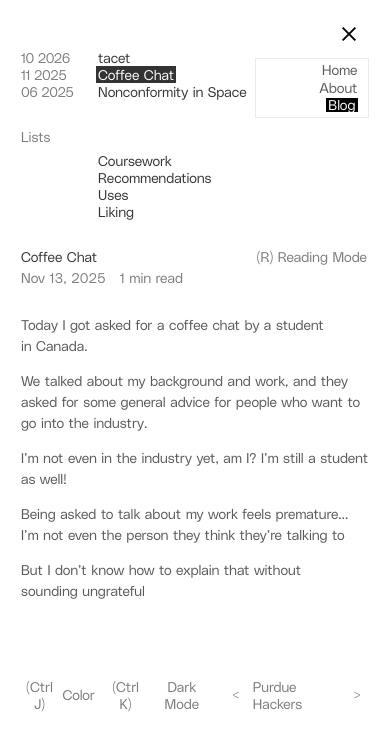
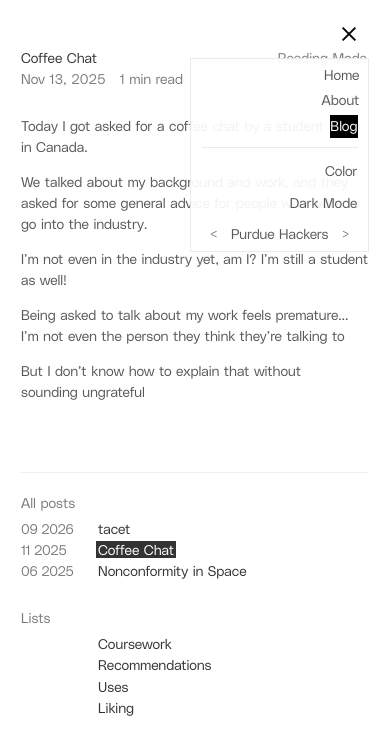
Before and after one commit to jaddenki/jadden, an Astro site: page /blog/coffee-chat in a window 390 px wide. Both pictures are taken after a click on the button "Menu". Built offline with nearby package versions, Linux system fonts and the light colour scheme; Astro itself is replaced by a stand-in of ours.

Commit message:
Mobile: footer controls in the menu, post-first blog, touch tweaks
- Color, theme, and webring move into the hamburger menu on mobile
- Theme and color toggles work from multiple places on a page
- Blog on mobile shows the post first, then All posts
- Hide keyboard shortcut hints and reading-mode fading on touch screens
- tacet dated September 2026; @igarakii hit 40k in its first few months

```diff
--- /dev/null
+++ b/src/components/AccentToggle.astro
@@ -0,0 +1,9 @@
+---
+---
+<button type="button" class="theme-toggle js-accent-toggle"><span class="accent-shortcut">(⌘J)</span>&nbsp;Color</button>
+<script>
+	for (const btn of document.querySelectorAll<HTMLButtonElement>('.js-accent-toggle')) {
+		if (!/Mac|iPhone|iPad/.test(navigator.platform)) btn.querySelector('.accent-shortcut')!.textContent = '(Ctrl J)';
+		btn.addEventListener('click', () => (window as Window & { toggleAccent?: () => void }).toggleAccent?.());
+	}
+</script>
--- a/src/components/BlogLayout.astro
+++ b/src/components/BlogLayout.astro
@@ -51,6 +51,7 @@ let order = 0;
 		<CornerNav current="blog" />
 		<main class="homepage-container blog-layout">
 			<nav class="blog-index" aria-label="Posts">
+				<p class="blog-index-label blog-index-mobile-label">All posts</p>
 				{
 					sections.map((section) => (
 						<div class="blog-index-section">
--- a/src/components/CornerNav.astro
+++ b/src/components/CornerNav.astro
@@ -1,4 +1,8 @@
 ---
+import AccentToggle from "./AccentToggle.astro";
+import ThemeToggle from "./ThemeToggle.astro";
+import WebringNav from "./WebringNav.astro";
+
 type NavKey = "home" | "about" | "blog";
 
 interface Props {
@@ -42,6 +46,11 @@ const links: { key: NavKey; label: string; href: string }[] = [
 				),
 			)
 		}
+		<div class="corner-nav-extras">
+			<AccentToggle />
+			<ThemeToggle />
+			<WebringNav />
+		</div>
 	</div>
 </nav>
 
--- a/src/components/SiteFooter.astro
+++ b/src/components/SiteFooter.astro
@@ -1,38 +1,11 @@
 ---
+import AccentToggle from "./AccentToggle.astro";
 import ThemeToggle from "./ThemeToggle.astro";
+import WebringNav from "./WebringNav.astro";
 ---
 
 <footer>
-	<button type="button" class="theme-toggle" id="accent-toggle"><span class="accent-shortcut">(⌘J)</span>&nbsp;Color</button>
+	<AccentToggle />
 	<ThemeToggle />
-	<nav class="webring-nav" aria-label="Purdue Hackers webring">
-		<a
-			href="https://ring.purduehackers.com/previous?host=https://www.jaddens.page"
-			class="webring-link"
-			aria-label="Previous site in Purdue Hackers webring"
-		>
-			&lt;
-		</a>
-		<a
-			href="https://ring.purduehackers.com/"
-			class="webring-link webring-logo"
-			aria-label="Purdue Hackers webring home"
-		>
-			Purdue Hackers
-		</a>
-		<a
-			href="https://ring.purduehackers.com/next?host=https://www.jaddens.page"
-			class="webring-link"
-			aria-label="Next site in Purdue Hackers webring"
-		>
-			&gt;
-		</a>
-	</nav>
+	<WebringNav />
 </footer>
-<script>
-	const accentBtn = document.getElementById('accent-toggle');
-	if (accentBtn) {
-		if (!/Mac|iPhone|iPad/.test(navigator.platform)) accentBtn.querySelector('.accent-shortcut')!.textContent = '(Ctrl J)';
-		accentBtn.addEventListener('click', () => (window as Window & { toggleAccent?: () => void }).toggleAccent?.());
-	}
-</script>
--- a/src/components/ThemeToggle.astro
+++ b/src/components/ThemeToggle.astro
@@ -1,30 +1,36 @@
 ---
 ---
-<button type="button" class="theme-toggle" id="theme-toggle"><span class="theme-shortcut">(⌘K)</span>&nbsp;<span class="theme-label">Dark Mode</span></button>
+<button type="button" class="theme-toggle js-theme-toggle"><span class="theme-shortcut">(⌘K)</span>&nbsp;<span class="theme-label">Dark Mode</span></button>
 <script>
-	const btn = document.getElementById('theme-toggle');
+	// Rendered in both the footer and the mobile menu, so handle every instance.
+	const buttons = document.querySelectorAll<HTMLButtonElement>('.js-theme-toggle');
 	const root = document.documentElement;
-	if (btn) {
-		const el = btn;
-		const label = el.querySelector('.theme-label')!;
-		const shortcut = el.querySelector('.theme-shortcut')!;
-		if (!/Mac|iPhone|iPad/.test(navigator.platform)) shortcut.textContent = '(Ctrl K)';
-		function updateLabel() {
+	const isMac = /Mac|iPhone|iPad/.test(navigator.platform);
+
+	function updateLabels() {
 		const isDark = root.getAttribute('data-theme') === 'dark';
-			label.textContent = isDark ? 'Light Mode' : 'Dark Mode';
+		for (const btn of buttons) {
+			btn.querySelector('.theme-label')!.textContent = isDark ? 'Light Mode' : 'Dark Mode';
 		}
-		el.addEventListener('click', () => {
-			const isDark = root.getAttribute('data-theme') === 'dark';
-			const next = isDark ? 'light' : 'dark';
+	}
+
+	function toggleTheme() {
+		const next = root.getAttribute('data-theme') === 'dark' ? 'light' : 'dark';
 		root.setAttribute('data-theme', next);
 		localStorage.setItem('theme', next);
-			updateLabel();
-		});
+		updateLabels();
+	}
+
+	for (const btn of buttons) {
+		if (!isMac) btn.querySelector('.theme-shortcut')!.textContent = '(Ctrl K)';
+		btn.addEventListener('click', toggleTheme);
+	}
+
 	document.addEventListener('keydown', (e) => {
 		if (!(e.metaKey || e.ctrlKey) || e.key.toLowerCase() !== 'k') return;
 		e.preventDefault();
-			el.click();
+		toggleTheme();
 	});
-		updateLabel();
-	}
+
+	updateLabels();
 </script>
--- /dev/null
+++ b/src/components/WebringNav.astro
@@ -0,0 +1,23 @@
+<nav class="webring-nav" aria-label="Purdue Hackers webring">
+	<a
+		href="https://ring.purduehackers.com/previous?host=https://www.jaddens.page"
+		class="webring-link"
+		aria-label="Previous site in Purdue Hackers webring"
+	>
+		&lt;
+	</a>
+	<a
+		href="https://ring.purduehackers.com/"
+		class="webring-link webring-logo"
+		aria-label="Purdue Hackers webring home"
+	>
+		Purdue Hackers
+	</a>
+	<a
+		href="https://ring.purduehackers.com/next?host=https://www.jaddens.page"
+		class="webring-link"
+		aria-label="Next site in Purdue Hackers webring"
+	>
+		&gt;
+	</a>
+</nav>
--- a/src/content/blog/tacet.md
+++ b/src/content/blog/tacet.md
@@ -1,6 +1,6 @@
 ---
 title: "tacet"
-date: 2026-10-20
+date: 2026-09-01
 ---
 
 Freshman year of college, I met some of the most creative people I know, all of them studying CS.
--- a/src/pages/about.astro
+++ b/src/pages/about.astro
@@ -145,8 +145,7 @@ const favorites: FavoriteEntry[] = [
                         <p>
                             I started posting anime edits on @igarakii. The
                             reason was simple: I wanted to see my favorite
-                            characters rotate on my screen. The account reached
-                            20k followers in its first year.
+                            characters rotate on my screen. The account reached 40k followers in its first few months.
                         </p>
                         <p>
                             I also started an editing style that a lot of other editors picked up. I loved being a source of discourse as people would say my "style" was being stolen/overused.
--- a/src/styles/global.css
+++ b/src/styles/global.css
@@ -1381,11 +1381,14 @@ footer,
     transition: opacity 200ms ease;
 }
 
-[data-reading] .blog-index:not(:hover, :focus-within),
-[data-reading] .corner-nav:not(:hover, :focus-within),
-[data-reading] footer:not(:hover, :focus-within),
-[data-reading] .reading-toggle:not(:hover, :focus-visible) {
-    opacity: 0.3;
+/* Only fade where hover can bring things back. */
+@media (hover: hover) {
+    [data-reading] .blog-index:not(:hover, :focus-within),
+    [data-reading] .corner-nav:not(:hover, :focus-within),
+    [data-reading] footer:not(:hover, :focus-within),
+    [data-reading] .reading-toggle:not(:hover, :focus-visible) {
+        opacity: 0.3;
+    }
 }
 
 @media (prefers-reduced-motion: reduce) {
@@ -1492,3 +1495,70 @@ footer,
 .blog-post-body em {
     color: var(--muted);
 }
+
+/* Footer controls live in the hamburger menu on mobile. */
+.corner-nav-extras,
+.blog-index-mobile-label {
+    display: none;
+}
+
+/* Keyboard shortcut hints mean nothing on touch screens. */
+@media (hover: none) {
+    .accent-shortcut,
+    .theme-shortcut,
+    .reading-shortcut {
+        display: none;
+    }
+}
+
+@media (max-width: 768px) {
+    footer {
+        display: none;
+    }
+
+    .corner-nav-menu {
+        min-width: 0;
+        white-space: nowrap;
+    }
+
+    .corner-nav-link {
+        padding: 0.3rem 0;
+    }
+
+    .corner-nav-extras {
+        display: flex;
+        flex-direction: column;
+        align-items: flex-end;
+        gap: 0.35rem;
+        margin-top: 0.4rem;
+        padding-top: 0.6rem;
+        border-top: 1px solid color-mix(in srgb, var(--text) 8%, transparent);
+    }
+
+    .corner-nav-extras .theme-toggle {
+        margin-right: 0;
+        min-height: 28px;
+    }
+
+    .corner-nav-extras .webring-link {
+        white-space: nowrap;
+    }
+
+    /* Post first, the index after it as "All posts". */
+    .blog-post {
+        order: -1;
+    }
+
+    .blog-index {
+        padding-top: 1.5rem;
+        border-top: 1px solid color-mix(in srgb, var(--text) 8%, transparent);
+    }
+
+    .blog-index-mobile-label {
+        display: block;
+    }
+
+    .blog-index-item {
+        padding: 0.15rem 0;
+    }
+}
```
Lines whose indentation alone changed are shown as unchanged.
